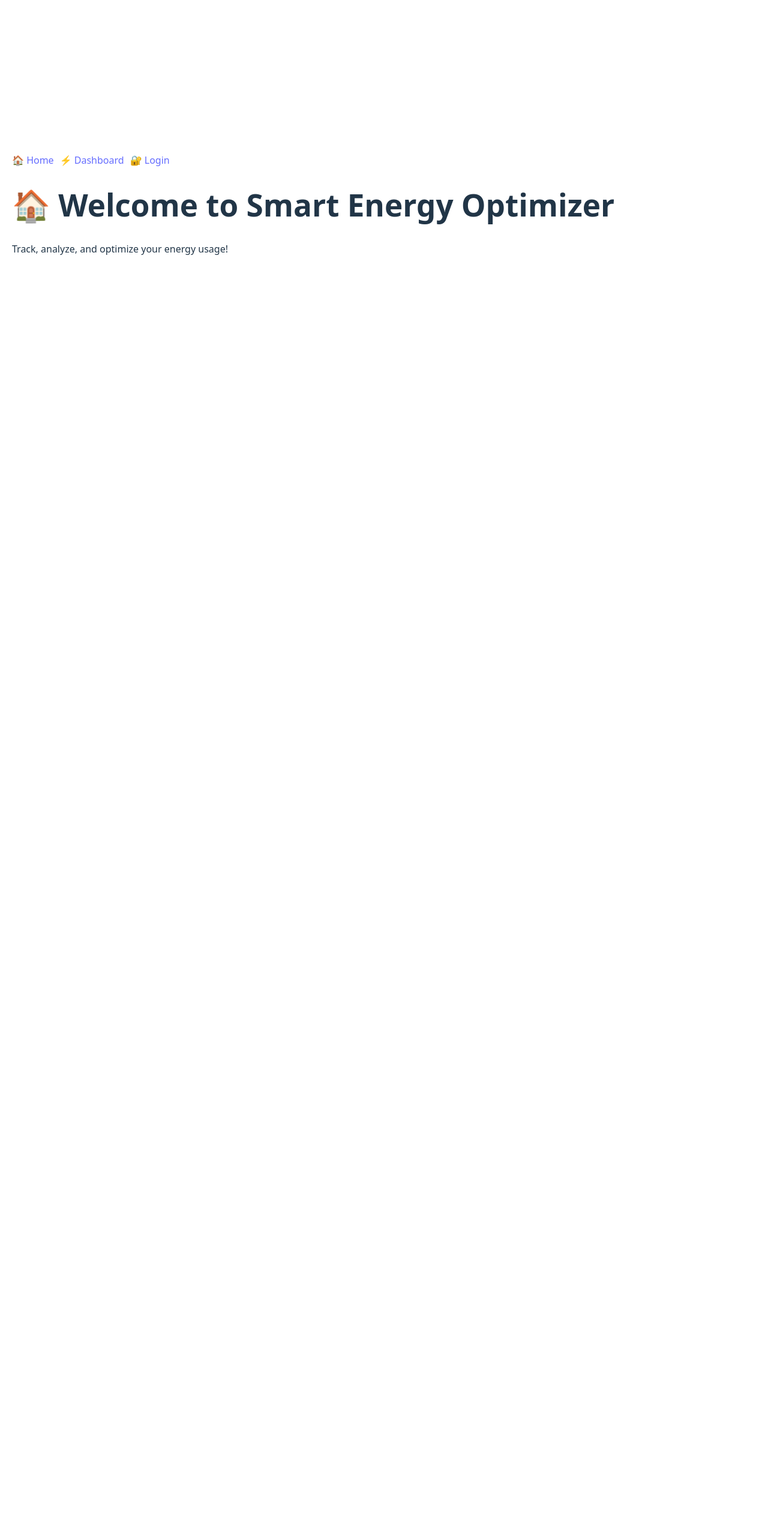
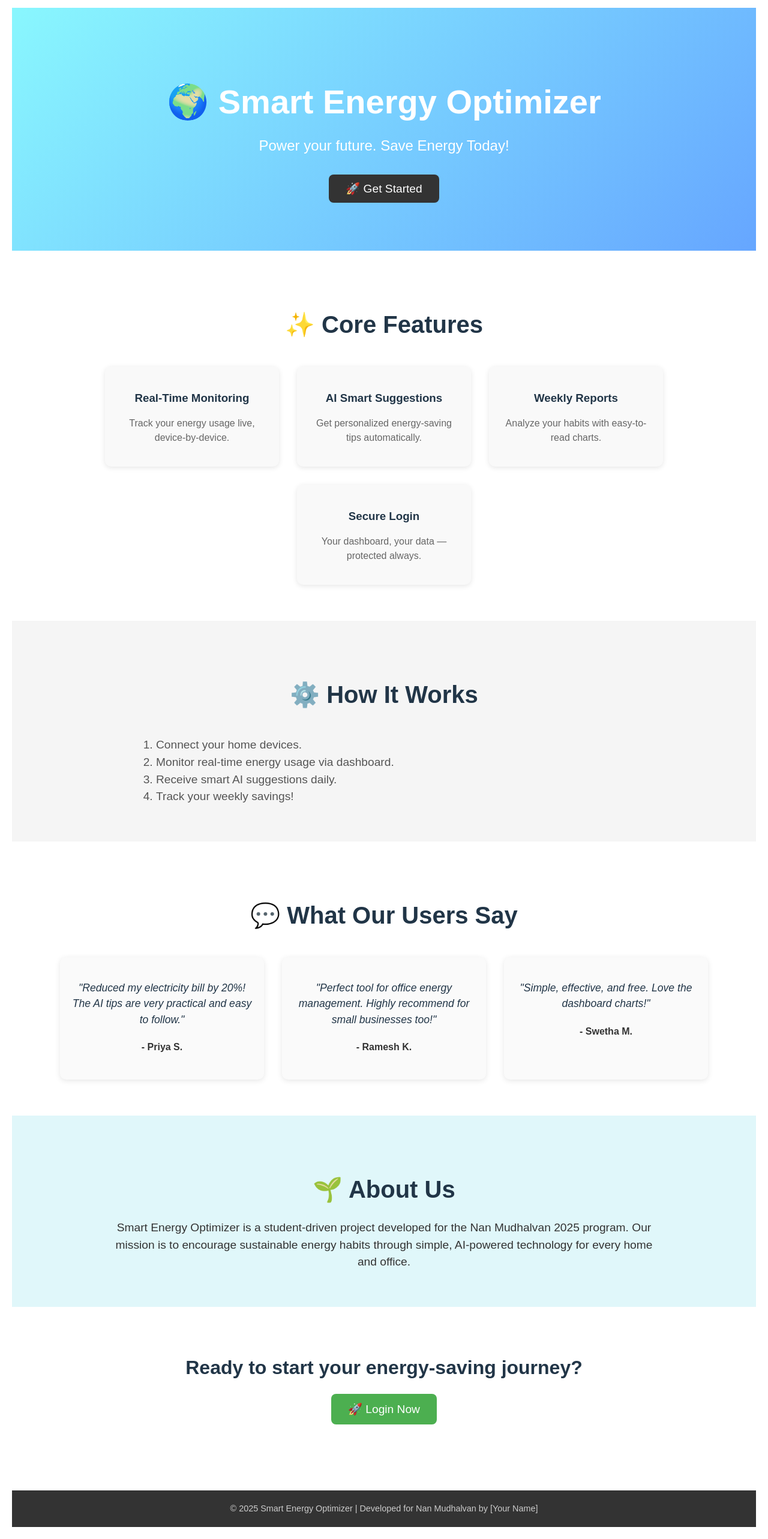
Before and after one commit to Priyanka20067/energy-optimizer, a React (Vite) app in the folder fb/frontend/: page / in a window 1280 px wide. Shown: the part 51-2617 px from the top of the page at 60% size. Before the commit the page ends 800 px from the top, so only its background shows below. Built offline with nearby package versions, Linux system fonts and the light colour scheme.

Commit message:
more contant are added

```diff
--- a/fb/frontend/src/pages/Home.jsx
+++ b/fb/frontend/src/pages/Home.jsx
@@ -1,10 +1,142 @@
+import React from 'react';
+import { Link } from 'react-router-dom';
+
 function Home() {
-    return (
-      <div>
-        <h1>🏠 Welcome to Smart Energy Optimizer</h1>
-        <p>Track, analyze, and optimize your energy usage!</p>
-      </div>
-    );
-  }
+  return (
+    <div style={{ fontFamily: 'Arial, sans-serif' }}>
 
-  export default Home;
+      {/* Hero Banner */}
+      <section style={{
+        background: 'linear-gradient(135deg, #89f7fe 0%, #66a6ff 100%)',
+        padding: '80px 20px',
+        textAlign: 'center',
+        color: '#fff'
+      }}>
+        <h1 style={{ fontSize: '3.5rem', marginBottom: '20px' }}>🌍 Smart Energy Optimizer</h1>
+        <p style={{ fontSize: '1.5rem', marginBottom: '30px' }}>
+          Power your future. Save Energy Today!
+        </p>
+        <Link to="/login">
+          <button style={{
+            padding: '12px 28px',
+            fontSize: '1.2rem',
+            backgroundColor: '#333',
+            color: 'white',
+            border: 'none',
+            borderRadius: '8px',
+            cursor: 'pointer'
+          }}>
+            🚀 Get Started
+          </button>
+        </Link>
+      </section>
+
+      {/* Features Section */}
+      <section style={{ padding: '60px 20px', textAlign: 'center' }}>
+        <h2 style={{ fontSize: '2.5rem', marginBottom: '40px' }}>✨ Core Features</h2>
+        <div style={{ display: 'flex', justifyContent: 'center', flexWrap: 'wrap', gap: '30px' }}>
+          <FeatureCard title="Real-Time Monitoring" description="Track your energy usage live, device-by-device." />
+          <FeatureCard title="AI Smart Suggestions" description="Get personalized energy-saving tips automatically." />
+          <FeatureCard title="Weekly Reports" description="Analyze your habits with easy-to-read charts." />
+          <FeatureCard title="Secure Login" description="Your dashboard, your data — protected always." />
+        </div>
+      </section>
+
+      {/* How it Works */}
+      <section style={{ padding: '60px 20px', background: '#f5f5f5' }}>
+        <h2 style={{ fontSize: '2.5rem', textAlign: 'center', marginBottom: '40px' }}>⚙️ How It Works</h2>
+        <ol style={{ fontSize: '1.2rem', maxWidth: '800px', margin: 'auto', color: '#555' }}>
+          <li>Connect your home devices.</li>
+          <li>Monitor real-time energy usage via dashboard.</li>
+          <li>Receive smart AI suggestions daily.</li>
+          <li>Track your weekly savings!</li>
+        </ol>
+      </section>
+
+      {/* Testimonials Section */}
+      <section style={{ padding: '60px 20px', textAlign: 'center' }}>
+        <h2 style={{ fontSize: '2.5rem', marginBottom: '40px' }}>💬 What Our Users Say</h2>
+        <div style={{ display: 'flex', justifyContent: 'center', flexWrap: 'wrap', gap: '30px' }}>
+          <TestimonialCard
+            name="Priya S."
+            feedback="Reduced my electricity bill by 20%! The AI tips are very practical and easy to follow."
+          />
+          <TestimonialCard
+            name="Ramesh K."
+            feedback="Perfect tool for office energy management. Highly recommend for small businesses too!"
+          />
+          <TestimonialCard
+            name="Swetha M."
+            feedback="Simple, effective, and free. Love the dashboard charts!"
+          />
+        </div>
+      </section>
+
+      {/* About Us Section */}
+      <section style={{ padding: '60px 20px', background: '#e0f7fa' }}>
+        <h2 style={{ fontSize: '2.5rem', textAlign: 'center', marginBottom: '20px' }}>🌱 About Us</h2>
+        <p style={{ fontSize: '1.2rem', maxWidth: '900px', margin: 'auto', color: '#333', textAlign: 'center' }}>
+          Smart Energy Optimizer is a student-driven project developed for the Nan Mudhalvan 2025 program.
+          Our mission is to encourage sustainable energy habits through simple, AI-powered technology for every home and office.
+        </p>
+      </section>
+
+      {/* Call to Action */}
+      <section style={{ padding: '50px 20px', textAlign: 'center' }}>
+        <h2 style={{ fontSize: '2rem', marginBottom: '20px' }}>Ready to start your energy-saving journey?</h2>
+        <Link to="/login">
+          <button style={{
+            padding: '14px 28px',
+            fontSize: '1.2rem',
+            backgroundColor: '#4CAF50',
+            color: 'white',
+            border: 'none',
+            borderRadius: '8px',
+            cursor: 'pointer'
+          }}>
+            🚀 Login Now
+          </button>
+        </Link>
+      </section>
+
+      {/* Footer */}
+      <footer style={{ marginTop: '60px', padding: '20px', backgroundColor: '#333', color: '#ccc', textAlign: 'center', fontSize: '0.9rem' }}>
+        © 2025 Smart Energy Optimizer | Developed for Nan Mudhalvan by [Your Name]
+      </footer>
+    </div>
+  );
+}
+
+// Feature Card Component
+function FeatureCard({ title, description }) {
+  return (
+    <div style={{
+      width: '250px',
+      padding: '20px',
+      borderRadius: '10px',
+      backgroundColor: '#f9f9f9',
+      boxShadow: '0px 2px 8px rgba(0,0,0,0.1)'
+    }}>
+      <h3 style={{ marginBottom: '10px' }}>{title}</h3>
+      <p style={{ fontSize: '1rem', color: '#666' }}>{description}</p>
+    </div>
+  );
+}
+
+// Testimonial Card Component
+function TestimonialCard({ name, feedback }) {
+  return (
+    <div style={{
+      width: '300px',
+      padding: '20px',
+      borderRadius: '10px',
+      backgroundColor: '#fafafa',
+      boxShadow: '0px 2px 10px rgba(0,0,0,0.1)'
+    }}>
+      <p style={{ fontSize: '1.1rem', fontStyle: 'italic', marginBottom: '15px' }}>"{feedback}"</p>
+      <h4 style={{ color: '#333' }}>- {name}</h4>
+    </div>
+  );
+}
+
+export default Home;
```
